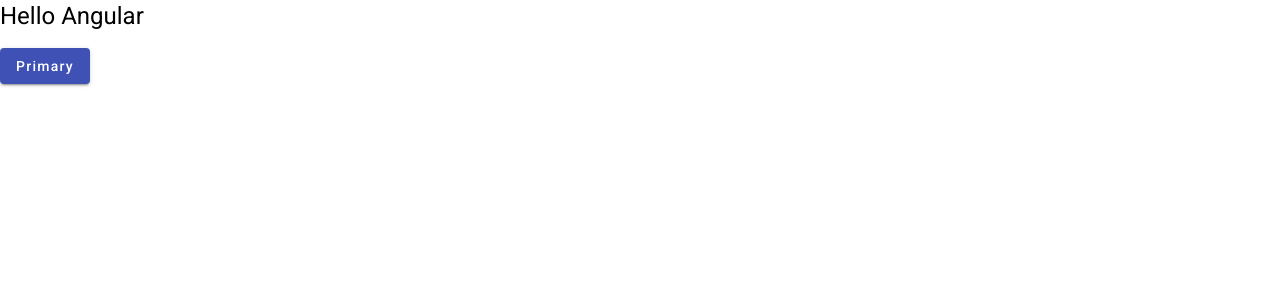
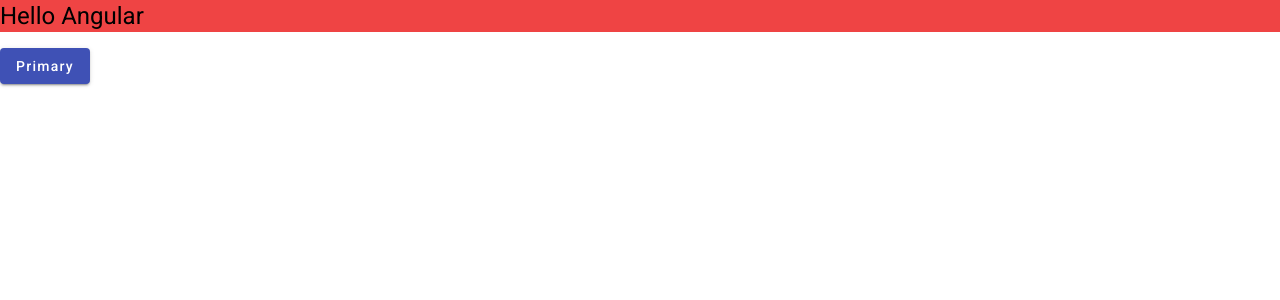
Before and after one commit to hellohridoy/Angular-17-tutorial-for-beginners, an Angular app: page / in a window 1280 px wide. Shown: the top 300 px of the page. Built offline with nearby package versions, Linux system fonts and the light colour scheme.

Commit message:
config tailwind css

```diff
--- a/package.json
+++ b/package.json
@@ -29,12 +29,15 @@
     "@angular/cli": "^17.1.3",
     "@angular/compiler-cli": "^17.1.0",
     "@types/jasmine": "~5.1.0",
+    "autoprefixer": "^10.4.18",
     "jasmine-core": "~5.1.0",
     "karma": "~6.4.0",
     "karma-chrome-launcher": "~3.2.0",
     "karma-coverage": "~2.2.0",
     "karma-jasmine": "~5.1.0",
     "karma-jasmine-html-reporter": "~2.1.0",
+    "postcss": "^8.4.35",
+    "tailwindcss": "^3.4.1",
     "typescript": "~5.3.2"
   }
 }
--- a/src/app/app.component.html
+++ b/src/app/app.component.html
@@ -1,2 +1,2 @@
-<h1>Hello Angular</h1>
+<h1 class="bg-red-500">Hello Angular</h1>
 <button mat-raised-button color="primary">Primary</button>
--- a/src/styles.scss
+++ b/src/styles.scss
@@ -1,4 +1,12 @@
 /* You can add global styles to this file, and also import other style files */
-
-html, body { height: 100%; }
-body { margin: 0; font-family: Roboto, "Helvetica Neue", sans-serif; }
+@tailwind base;
+@tailwind components;
+@tailwind utilities;
+html,
+body {
+  height: 100%;
+}
+body {
+  margin: 0;
+  font-family: Roboto, "Helvetica Neue", sans-serif;
+}
--- /dev/null
+++ b/tailwind.config.js
@@ -0,0 +1,8 @@
+/** @type {import('tailwindcss').Config} */
+module.exports = {
+  content: ["./src/**/*.{html,ts}"],
+  theme: {
+    extend: {},
+  },
+  plugins: [],
+};
```
Also changed, not shown: 1 other file (tests, documents, lock files or other folders).
